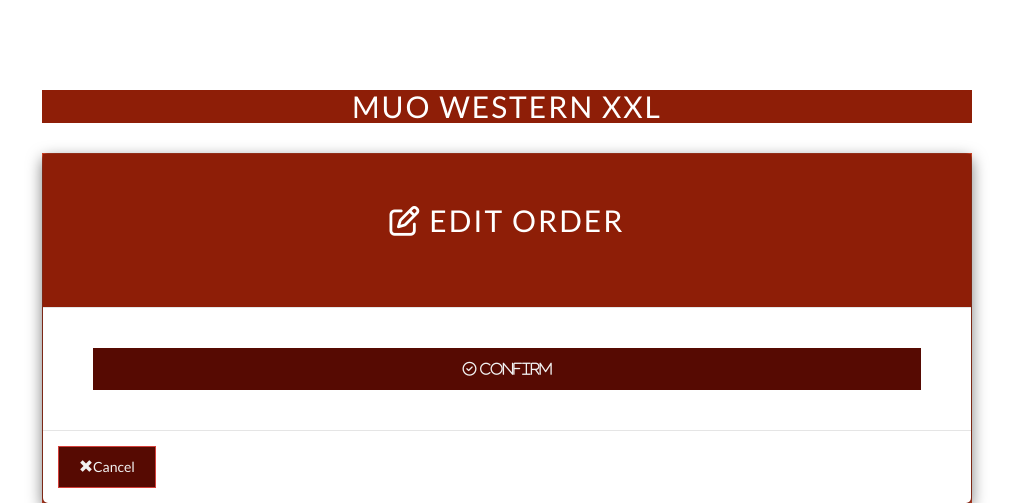
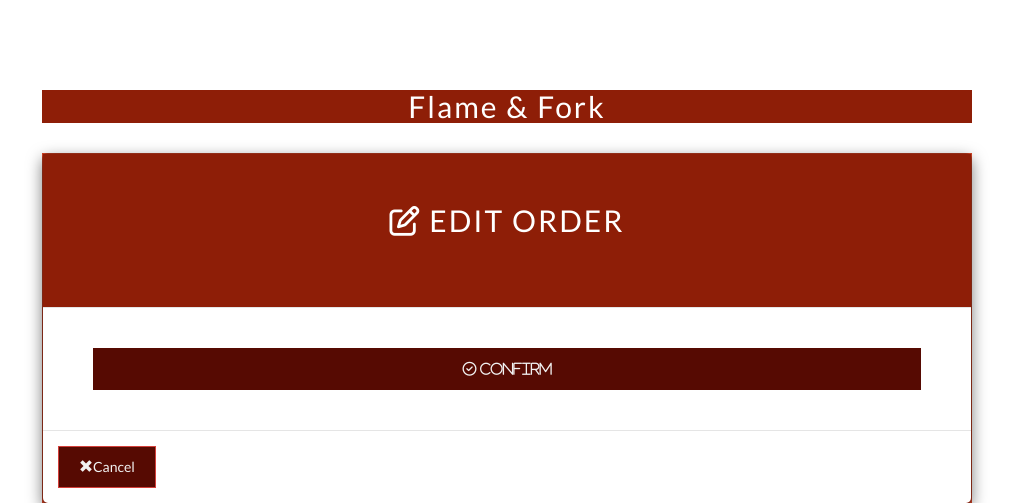
Before and after one commit to n-ayra/webdev_project, a PHP site: page /update.php?NAME=1 in a window 1280 px wide. Shown: the top 503 px of the page, without its empty margins (133-1146 px from the left). Run offline with PHP 8.4, Linux system fonts and the light colour scheme; a user stored in the database is signed in; data that the repository does not hold is empty; some libraries are stand-ins or nearby versions.

Commit message:
change title

```diff
--- a/about.php
+++ b/about.php
@@ -5,7 +5,7 @@ include "connection.php";
 <html lang="en">
 <head>
 
-  <title>MUO Western XXL</title>
+  <title>Flame & Fork</title>
   <meta charset="utf-8">
   <meta name="viewport" content="width=device-width, initial-scale=1">
   <meta name="viewport" content="width=device-width, initial-scale=1">
--- a/cart.php
+++ b/cart.php
@@ -7,7 +7,7 @@ session_start();
 <html lang="en">
 <head>
 
-  <title>MUO Western XXL</title>
+  <title>Flame & Fork</title>
   <meta charset="utf-8">
   <meta name="viewport" content="width=device-width, initial-scale=1">
   <meta name="viewport" content="width=device-width, initial-scale=1">
--- a/custCart.php
+++ b/custCart.php
@@ -7,7 +7,7 @@ session_start();
 <html lang="en">
 <head>
 
-  <title>MUO Western XXL</title>
+  <title>Flame & Fork</title>
   <meta charset="utf-8">
   <meta name="viewport" content="width=device-width, initial-scale=1">
   <meta name="viewport" content="width=device-width, initial-scale=1">
--- a/custOrder.php
+++ b/custOrder.php
@@ -7,7 +7,7 @@ session_start();
 <html lang="en">
 <head>
 
-  <title>MUO Western XXL</title>
+  <title>Flame & Fork</title>
   <meta charset="utf-8">
   <meta name="viewport" content="width=device-width, initial-scale=1">
   <meta name="viewport" content="width=device-width, initial-scale=1">
--- a/custPayment.php
+++ b/custPayment.php
@@ -33,7 +33,7 @@ if(isset($_POST['send'])){
 <html lang="en">
 <head>
 
-  <title>MUO Western XXL</title>
+  <title>Flame & Fork</title>
   <meta charset="utf-8">
   <meta name="viewport" content="width=device-width, initial-scale=1">
   <meta name="viewport" content="width=device-width, initial-scale=1">
--- a/deleteOrder.php
+++ b/deleteOrder.php
@@ -20,7 +20,7 @@ session_destroy();
 <html lang="en">
 <head>
 
-  <title>MUO Western XXL</title>
+  <title>Flame & Fork</title>
   <meta charset="utf-8">
   <meta name="viewport" content="width=device-width, initial-scale=1">
   <meta name="viewport" content="width=device-width, initial-scale=1">
--- a/homepageChef.php
+++ b/homepageChef.php
@@ -7,7 +7,7 @@ session_start();
 <html lang="en">
 <head>
 
-  <title>MUO Western XXL</title>
+  <title>Flame & Fork</title>
   <meta charset="utf-8">
   <meta name="viewport" content="width=device-width, initial-scale=1">
   <meta name="viewport" content="width=device-width, initial-scale=1">
--- a/homepageCust.php
+++ b/homepageCust.php
@@ -15,7 +15,7 @@ $rows=$val;
 <html lang="en">
 <head>
 
-  <title>MUO Western XXL</title>
+  <title>Flame & Fork</title>
   <meta charset="utf-8">
   <meta name="viewport" content="width=device-width, initial-scale=1">
   <meta name="viewport" content="width=device-width, initial-scale=1">
--- a/menuCust.php
+++ b/menuCust.php
@@ -10,7 +10,7 @@ $db->connect('localhost','root','','muowestern');
 <html lang="en">
 <head>
 
-  <title>MUO Western XXL</title>
+  <title>Flame & Fork</title>
   <meta charset="utf-8">
   <meta name="viewport" content="width=device-width, initial-scale=1">
   <meta name="viewport" content="width=device-width, initial-scale=1">
--- a/payAtCounter.php
+++ b/payAtCounter.php
@@ -8,7 +8,7 @@ $db->connect('localhost','root','','muowestern');
 <html lang="en">
 <head>
 
-  <title>MUO Western XXL</title>
+  <title>Flame & Fork</title>
   <meta charset="utf-8">
   <meta name="viewport" content="width=device-width, initial-scale=1">
   <meta name="viewport" content="width=device-width, initial-scale=1">
--- a/payment.php
+++ b/payment.php
@@ -11,7 +11,7 @@ $totalPayment = $_GET['NAME'];
 <html lang="en">
 <head>
 
-  <title>MUO Western XXL</title>
+  <title>Flame & Fork</title>
   <meta charset="utf-8">
   <meta name="viewport" content="width=device-width, initial-scale=1">
   <meta name="viewport" content="width=device-width, initial-scale=1">
--- a/profileChef.php
+++ b/profileChef.php
@@ -6,7 +6,7 @@ session_start();
 <html lang="en">
 <head>
 
-  <title>MUO Western XXL</title>
+  <title>Flame & Fork</title>
   <meta charset="utf-8">
   <meta name="viewport" content="width=device-width, initial-scale=1">
   <meta name="viewport" content="width=device-width, initial-scale=1">
--- a/success.php
+++ b/success.php
@@ -9,7 +9,7 @@ $db->connect('localhost','root','','muowestern');
 <html lang="en">
 <head>
 
-  <title>MUO Western XXL</title>
+  <title>Flame & Fork</title>
   <meta charset="utf-8">
   <meta name="viewport" content="width=device-width, initial-scale=1">
   <meta name="viewport" content="width=device-width, initial-scale=1">
--- a/table.php
+++ b/table.php
@@ -14,7 +14,7 @@ if(isset($_POST['send'])){
 <html lang="en">
 <head>
 
-  <title>MUO Western XXL</title>
+  <title>Flame & Fork</title>
   <meta charset="utf-8">
   <meta name="viewport" content="width=device-width, initial-scale=1">
   <meta name="viewport" content="width=device-width, initial-scale=1">
--- a/tableCust.php
+++ b/tableCust.php
@@ -14,7 +14,7 @@ if(isset($_POST['send'])){
 <html lang="en">
 <head>
 
-  <title>MUO Western XXL</title>
+  <title>Flame & Fork</title>
   <meta charset="utf-8">
   <meta name="viewport" content="width=device-width, initial-scale=1">
   <meta name="viewport" content="width=device-width, initial-scale=1">
--- a/transfer.php
+++ b/transfer.php
@@ -26,7 +26,7 @@ header("location:deleteOrder.php");
 <html lang="en">
 <head>
 
-  <title>MUO Western XXL</title>
+  <title>Flame & Fork</title>
   <meta charset="utf-8">
   <meta name="viewport" content="width=device-width, initial-scale=1">
   <meta name="viewport" content="width=device-width, initial-scale=1">
--- a/update.php
+++ b/update.php
@@ -38,7 +38,7 @@ header("location:cart.php");
 <html lang="en">
 <head>
 
-  <title>MUO Western XXL</title>
+  <title>Flame & Fork</title>
   <meta charset="utf-8">
   <meta name="viewport" content="width=device-width, initial-scale=1">
   <meta name="viewport" content="width=device-width, initial-scale=1">
@@ -208,7 +208,7 @@ header("location:cart.php");
 
 <!-- Container (Red Panda Introduction) -->
 <div id="about" class="container text-center">
-  <h4>MUO WESTERN XXL</h4>
+  <h4>Flame & Fork</h4>
 
 <div id="order" class="bg-1">
       <!-- Modal content-->
```
